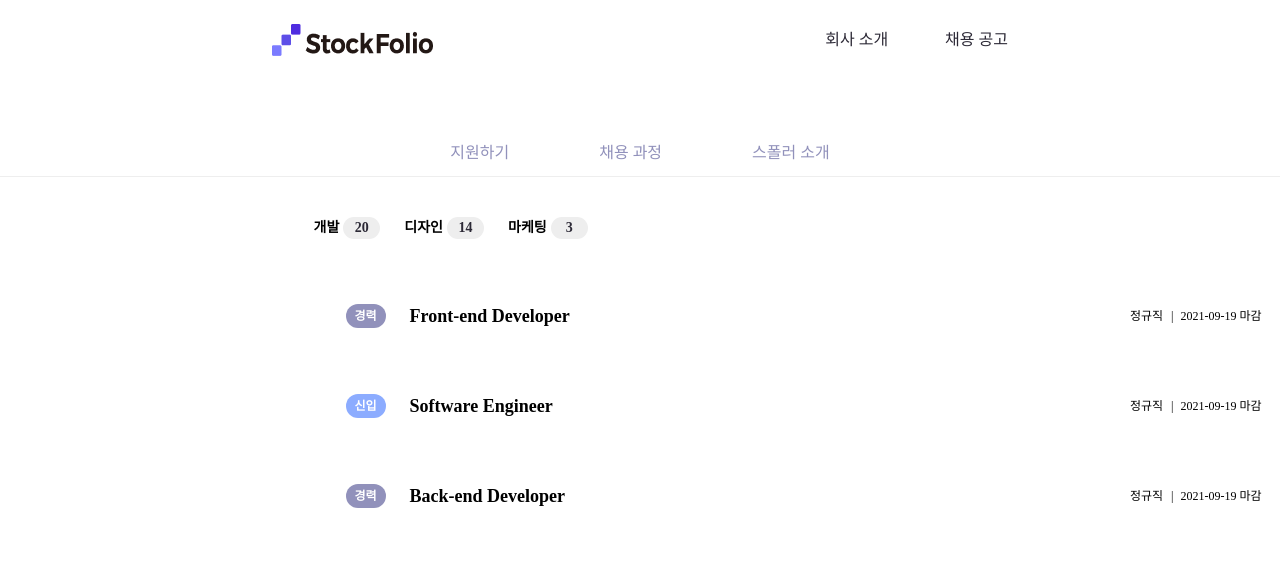
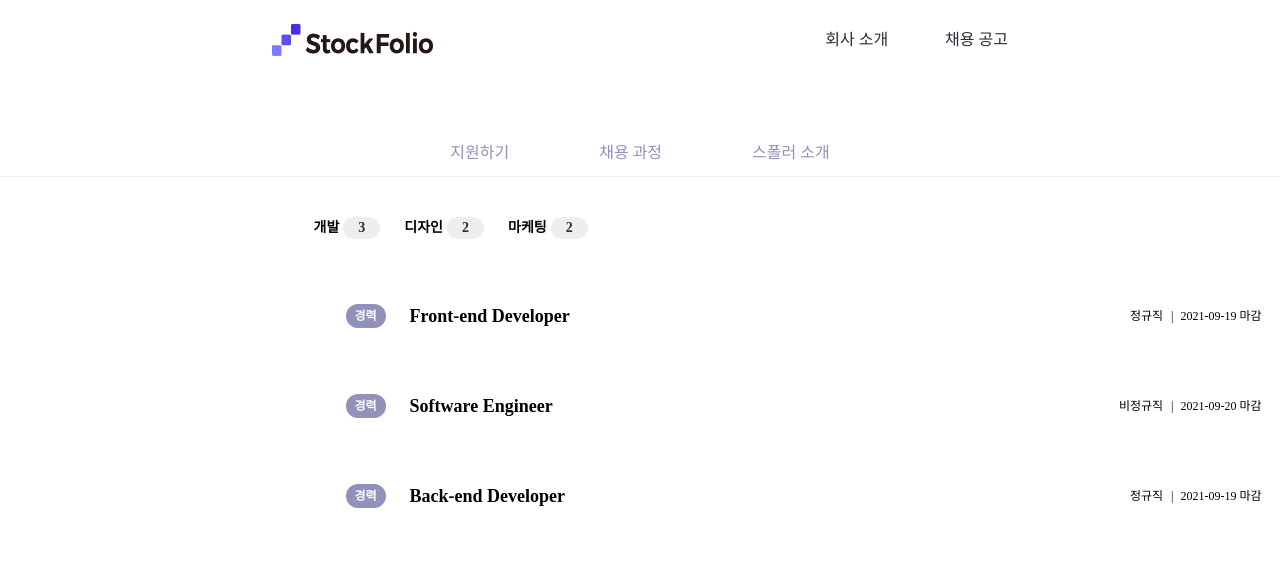
Before and after one commit to kor-sams-dev/Stockfolio_adminPage_Front, a React (Create React App) app: page / in a window 1280 px wide. Shown: the top 583 px of the page. Built offline with nearby package versions, Linux system fonts and the light colour scheme.

Commit message:
컴포넌트 분리 및 리팩토링 진행중

```diff
--- /dev/null
+++ b/src/assets/data/mockData/recruitListItemData.ts
@@ -0,0 +1,71 @@
+const recruitListItemData = [
+  {
+    id: 0,
+    department: "개발",
+    recruitList: [
+      {
+        itemId: 0,
+        stance: "senior",
+        title: "Front-end Developer",
+        employment: "정규직",
+        deadline: "2021-09-19",
+      },
+      {
+        itemId: 1,
+        stance: "junior",
+        title: "Software Engineer",
+        employment: "비정규직",
+        deadline: "2021-09-20",
+      },
+      {
+        itemId: 2,
+        stance: "senior",
+        title: "Back-end Developer",
+        employment: "정규직",
+        deadline: "2021-09-19",
+      },
+    ],
+  },
+  {
+    id: 1,
+    department: "디자인",
+    recruitList: [
+      {
+        itemId: 0,
+        stance: "senior",
+        title: "UI/UX 디자이너 모집",
+        employment: "정규직",
+        deadline: "2021-09-19",
+      },
+      {
+        itemId: 1,
+        stance: "junior",
+        title: "UX디자인 인턴",
+        employment: "비정규직",
+        deadline: "2021-09-20",
+      },
+    ],
+  },
+  {
+    id: 2,
+    department: "마케팅",
+    recruitList: [
+      {
+        itemId: 0,
+        stance: "senior",
+        title: "컨텐츠 마케터",
+        employment: "정규직",
+        deadline: "2021-09-19",
+      },
+      {
+        itemId: 1,
+        stance: "junior",
+        title: "퍼포먼스 마케터",
+        employment: "비정규직",
+        deadline: "2021-09-20",
+      },
+    ],
+  },
+];
+
+export default recruitListItemData;
--- a/src/components/UI/molecules/DeadlineBox.tsx
+++ /dev/null
@@ -1,34 +0,0 @@
-import React from "react";
-import styled from "styled-components";
-
-const DeadlineWrapper = styled.div`
-  display: flex;
-  align-items: center;
-`;
-
-const Employment = styled.span`
-  font-size: 12px;
-  font-weight: 400;
-`;
-
-const Deadline = styled.span`
-  margin-left: 8px;
-  font-size: 12px;
-  font-weight: 400;
-
-  &::before {
-    content: "|";
-    padding-right: 7px;
-  }
-`;
-
-function DeadlineBox(): JSX.Element {
-  return (
-    <DeadlineWrapper>
-      <Employment>정규직</Employment>
-      <Deadline>2021-09-19 마감</Deadline>
-    </DeadlineWrapper>
-  );
-}
-
-export default DeadlineBox;
--- /dev/null
+++ b/src/components/UI/molecules/RecruitListItem.tsx
@@ -0,0 +1,114 @@
+import React from "react";
+import styled from "styled-components";
+
+import Heading2 from "../atoms/texts/Heading2";
+import theme from "../../../styles/theme";
+import Label from "../atoms/Labels/Label";
+
+import recruitListItemData from "../../../assets/data/mockData/recruitListItemData";
+
+const ListItem = styled.li`
+  display: flex;
+  justify-content: space-between;
+  padding: 24px 32px;
+  width: 980px;
+  height: 74px;
+  border-radius: 16px;
+
+  & + li {
+    margin-top: 16px;
+  }
+
+  &:hover {
+    background-color: ${theme.color.greyLight1};
+  }
+`;
+
+const Box = styled.div`
+  display: flex;
+  align-items: center;
+`;
+
+const PaddingBox = styled.div`
+  padding-left: 24px;
+`;
+
+const DeadlineBox = styled.div`
+  display: flex;
+  align-items: center;
+`;
+
+const Employment = styled.span`
+  font-size: 12px;
+  font-weight: 400;
+`;
+
+const Deadline = styled.span`
+  margin-left: 8px;
+  font-size: 12px;
+  font-weight: 400;
+
+  &::before {
+    content: "|";
+    padding-right: 7px;
+  }
+`;
+
+function RecruitListItem(): JSX.Element {
+  return (
+    <>
+      {recruitListItemData[0].recruitList.map(data => (
+        <ListItem key={data.itemId}>
+          <Box>
+            <Label stance="senior" />
+            {/* <Label stance={data.stance} /> */}
+            <PaddingBox>
+              <Heading2 fontSize={18} fontWeight={700}>
+                {data.title}
+              </Heading2>
+            </PaddingBox>
+          </Box>
+          <DeadlineBox>
+            <Employment>{data.employment}</Employment>
+            <Deadline>{data.deadline} 마감</Deadline>
+          </DeadlineBox>
+        </ListItem>
+      ))}
+      {/* <ListItem>
+        <Box>
+          <Label stance="senior" />
+          <PaddingBox>
+            <Heading2 fontSize={18} fontWeight={700}>
+              Front-end Developer
+            </Heading2>
+          </PaddingBox>
+        </Box>
+        <DeadlineBox />
+      </ListItem>
+      <ListItem>
+        <Box>
+          <Label stance="junior" />
+          <PaddingBox>
+            <Heading2 fontSize={18} fontWeight={700}>
+              Software Engineer
+            </Heading2>
+          </PaddingBox>
+        </Box>
+        <DeadlineBox />
+      </ListItem>
+      <ListItem>
+        <Box>
+          <Label stance="senior" />
+          <PaddingBox>
+            <Heading2 fontSize={18} fontWeight={700}>
+              Back-end Developer
+            </Heading2>
+          </PaddingBox>
+        </Box>
+        <DeadlineBox />
+      </ListItem> */}
+    </>
+  );
+}
+
+export default RecruitListItem;
--- a/src/components/UI/organisms/ApplyNavBar.tsx
+++ b/src/components/UI/organisms/ApplyNavBar.tsx
@@ -3,6 +3,8 @@ import styled from "styled-components";
 
 import QuantityLabel, { Text, Box } from "../atoms/Labels/QuantityLabel";
 import theme from "../../../styles/theme";
+
+import recruitListItemData from "../../../assets/data/mockData/recruitListItemData";
 
 const ApplyNav = styled.ul`
   display: flex;
@@ -44,7 +46,13 @@ const PositionList = styled.li`
 function ApplyNavBar(): JSX.Element {
   return (
     <ApplyNav>
-      <PositionList>
+      {recruitListItemData.map(data => (
+        <PositionList key={data.id}>
+          <PositionName>{data.department}</PositionName>
+          <QuantityLabel quantity={data.recruitList.length} />
+        </PositionList>
+      ))}
+      {/* <PositionList>
         <PositionName>개발</PositionName>
         <QuantityLabel quantity={20} />
       </PositionList>
@@ -55,7 +63,7 @@ function ApplyNavBar(): JSX.Element {
       <PositionList>
         <PositionName>마케팅</PositionName>
         <QuantityLabel quantity={3} />
-      </PositionList>
+      </PositionList> */}
     </ApplyNav>
   );
 }
--- /dev/null
+++ b/src/components/UI/organisms/RecruitList.tsx
@@ -0,0 +1,18 @@
+import React from "react";
+import styled from "styled-components";
+
+import RecruitListItem from "../molecules/RecruitListItem";
+
+const RecruitListBox = styled.ul`
+  margin-bottom: 60px;
+`;
+
+function RecruitList(): JSX.Element {
+  return (
+    <RecruitListBox>
+      <RecruitListItem />
+    </RecruitListBox>
+  );
+}
+
+export default RecruitList;
--- a/src/components/templates/ApplyList.tsx
+++ b/src/components/templates/ApplyList.tsx
@@ -2,84 +2,17 @@ import React from "react";
 import styled from "styled-components";
 
 import ApplyNavBar from "../UI/organisms/ApplyNavBar";
-import Heading2 from "../UI/atoms/texts/Heading2";
-import theme from "../../styles/theme";
-import Label from "../UI/atoms/Labels/Label";
-import DeadlineBox from "../UI/molecules/DeadlineBox";
+import RecruitList from "../UI/organisms/RecruitList";
 
 const Container = styled.div`
   min-height: calc(100vh - 353px);
-`;
-
-const RecruitListBox = styled.ul`
-  margin-bottom: 60px;
-`;
-
-const RecruitList = styled.li`
-  display: flex;
-  justify-content: space-between;
-  padding: 24px 32px;
-  width: 980px;
-  height: 74px;
-  border-radius: 16px;
-
-  & + li {
-    margin-top: 16px;
-  }
-
-  &:hover {
-    background-color: ${theme.color.greyLight1};
-  }
-`;
-
-const Box = styled.div`
-  display: flex;
-  align-items: center;
-`;
-
-const PaddingBox = styled.div`
-  padding-left: 24px;
 `;
 
 function ApplyList(): JSX.Element {
   return (
     <Container>
       <ApplyNavBar />
-      <RecruitListBox>
-        <RecruitList>
-          <Box>
-            <Label stance="senior" />
-            <PaddingBox>
-              <Heading2 fontSize={18} fontWeight={700}>
-                Front-end Developer
-              </Heading2>
-            </PaddingBox>
-          </Box>
-          <DeadlineBox />
-        </RecruitList>
-        <RecruitList>
-          <Box>
-            <Label stance="junior" />
-            <PaddingBox>
-              <Heading2 fontSize={18} fontWeight={700}>
-                Software Engineer
-              </Heading2>
-            </PaddingBox>
-          </Box>
-          <DeadlineBox />
-        </RecruitList>
-        <RecruitList>
-          <Box>
-            <Label stance="senior" />
-            <PaddingBox>
-              <Heading2 fontSize={18} fontWeight={700}>
-                Back-end Developer
-              </Heading2>
-            </PaddingBox>
-          </Box>
-          <DeadlineBox />
-        </RecruitList>
-      </RecruitListBox>
+      <RecruitList />
     </Container>
   );
 }
```
